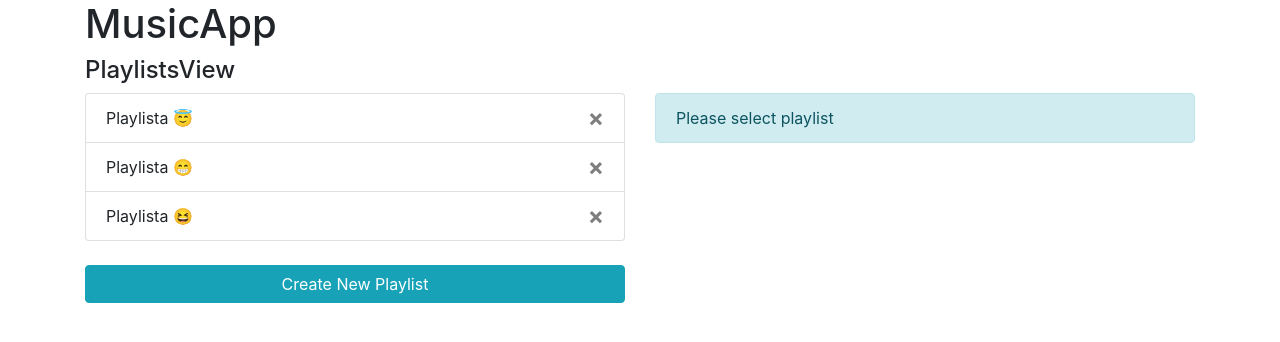
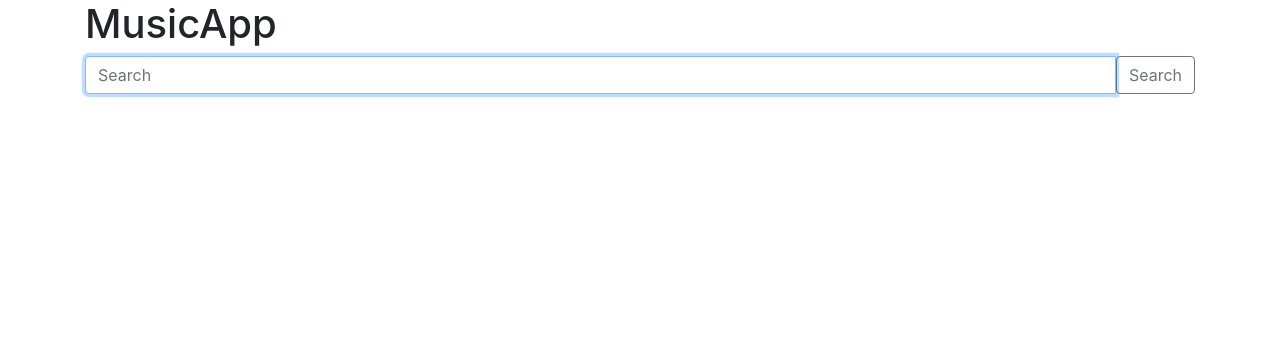
Before and after one commit to kruzyk/lufthansa-react-player, a React (Create React App) app: page / in a window 1280 px wide. Shown: the top 342 px of the page. Built offline with nearby package versions, Linux system fonts and the light colour scheme; sample sign-in values are in the browser's storage.

Commit message:
useRef, ref - mutable state reference

```diff
--- a/src/App.tsx
+++ b/src/App.tsx
@@ -15,8 +15,8 @@ function App() {
 
             <h1>MusicApp</h1>
 
-            <PlaylistsView />
-            {/* <MusicSearchView/> */}
+            {/* <PlaylistsView /> */}
+            <MusicSearchView/>
           </div>
         </div>
       </div>
--- a/src/music-search/components/SearchForm.tsx
+++ b/src/music-search/components/SearchForm.tsx
@@ -1,4 +1,4 @@
-import React, { useState } from 'react'
+import React, { useEffect, useLayoutEffect, useRef, useState } from 'react'
 
 interface Props {
     onSearch(query: string): void
@@ -6,11 +6,27 @@ interface Props {
 
 export const SearchForm = ({ onSearch }: Props) => {
     const [query, setQuery] = useState('')
+    const queryRef = useRef<HTMLInputElement>(null)
+    // const queryRef2 = useRef<HTMLInputElement>(null)
 
+
+    useEffect(() => { console.log('after each render real dom') })
+    useLayoutEffect(() => { console.log('before render real dom') })
+
+    useEffect(() => {
+        console.log('after first render real dom')
+        // document.getElementById('query_id')?.focus()
+        queryRef.current?.focus()
+    }, [])
+
+
+    console.log('render vdom')
     return (
         <div>
             <div className="input-group mb-3">
-                <input type="text" className="form-control" placeholder="Search"
+                {/* <input type="text" onChange={e => setQuery(e.target.value)} ref={queryRef2} /> */}
+
+                <input type="text" className="form-control" placeholder="Search" id="query_id" ref={queryRef}
                     onChange={e => setQuery(e.target.value)}
                     onKeyUp={e => e.code === 'Enter' && onSearch(query)}
                 />
```
Also changed, not shown: src/playlists/containers/PlaylistsView.tsx (+0 -8 lines).
